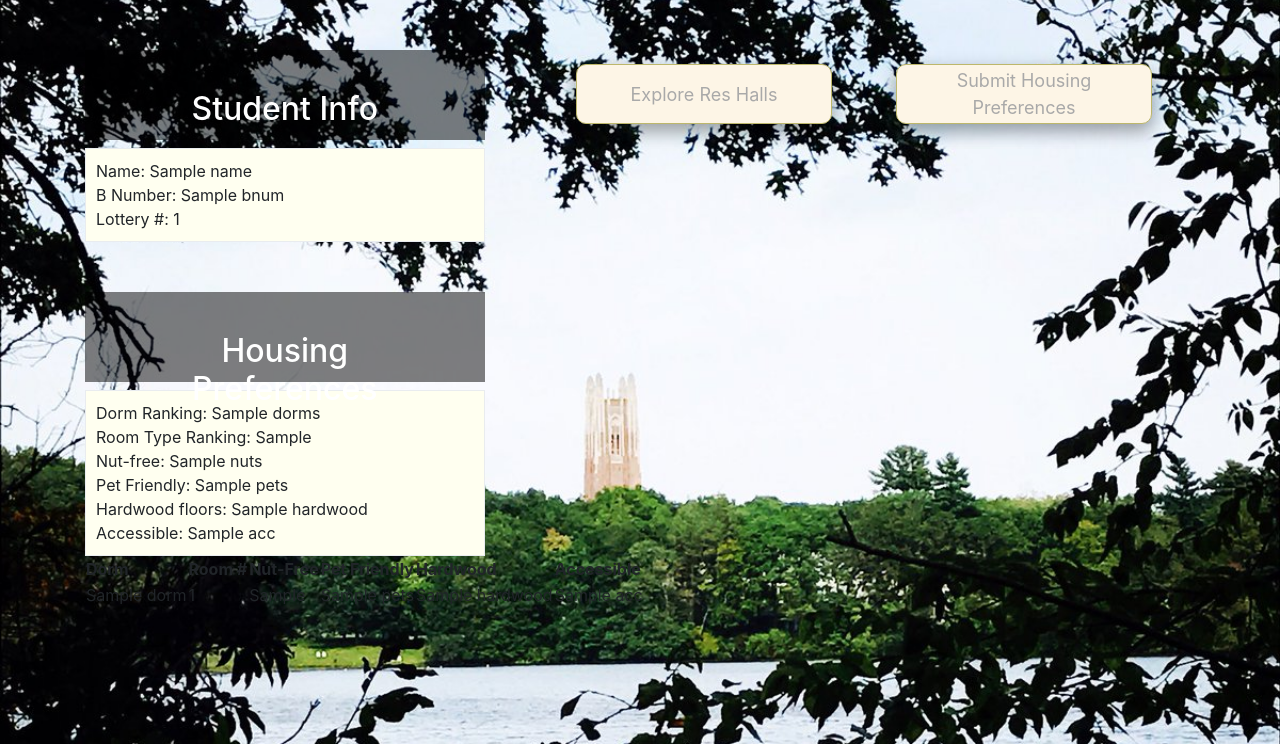
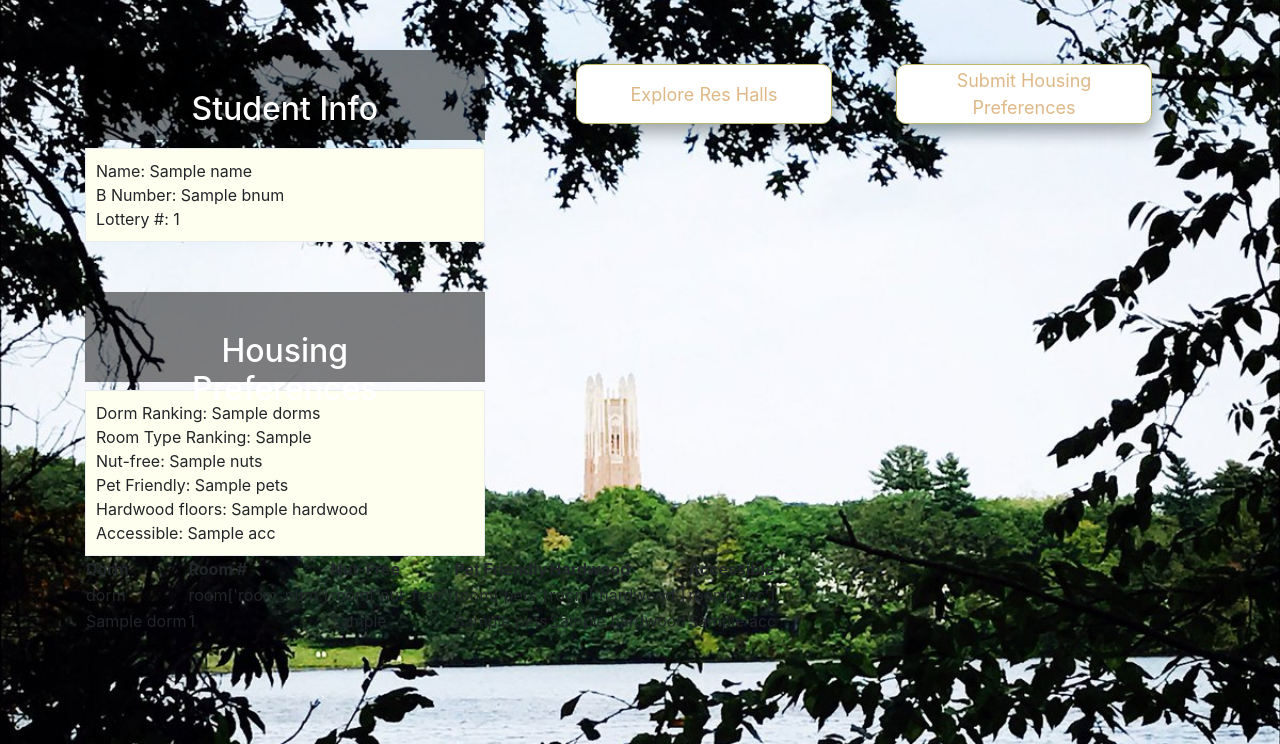
Before and after one commit to dtosca/HouseIt, a Flask app: template templates/index.html in a window 1280 px wide. Shown: the part 56-800 px from the top of the page. Run offline with Flask 2, Linux system fonts and the light colour scheme; the template is opened without the code that fills it: most values are stand-ins (such as "Sample title", 1, 10 or a date in 2020); some libraries are stand-ins or nearby versions.

Commit message:
making table

```diff
--- a/templates/index.html
+++ b/templates/index.html
@@ -37,8 +37,8 @@
           height: 60px;
           width: 20%;
           font-size: 18px;
-          background-color: oldlace;
-          color: darkgray;
+          background-color: white;
+          color: burlywood;
           border-radius: 10px;
           box-shadow: 0 8px 16px 0 rgba(0,0,0,0.2), 0 6px 20px 0 rgba(0,0,0,0.19);
           border: 1px solid darkkhaki;
@@ -54,8 +54,8 @@
           height: 60px;
           width: 20%;
           font-size: 18px;
-          background-color: oldlace;
-          color: darkgray;
+          background-color: white;
+          color: burlywood;
           border-radius: 10px;
           box-shadow: 0 8px 16px 0 rgba(0,0,0,0.2), 0 6px 20px 0 rgba(0,0,0,0.19);
           border: 1px solid darkkhaki;
@@ -64,7 +64,7 @@
           cursor: pointer;
       }
 
-      .button:hover {
+      .rbutton:hover, .pbutton:hover {
           background-color: white;
           color: burlywood;
       }
@@ -163,6 +163,15 @@
             </tr>
           </thead>
           <tbody>
+
+            <tr>
+                <td>dorm</td>
+                <td>room['room_num'] </td>
+                <td>room['nut_free'] </td>
+                <td>room['pets'] </td>
+                <td>room['hardwood'] </td>
+                <td>room['acc'] </td>
+              </tr>
             {% for room in rooms %}
               <tr>
                 <td>{{ room['dorm'] }}</td>
```
